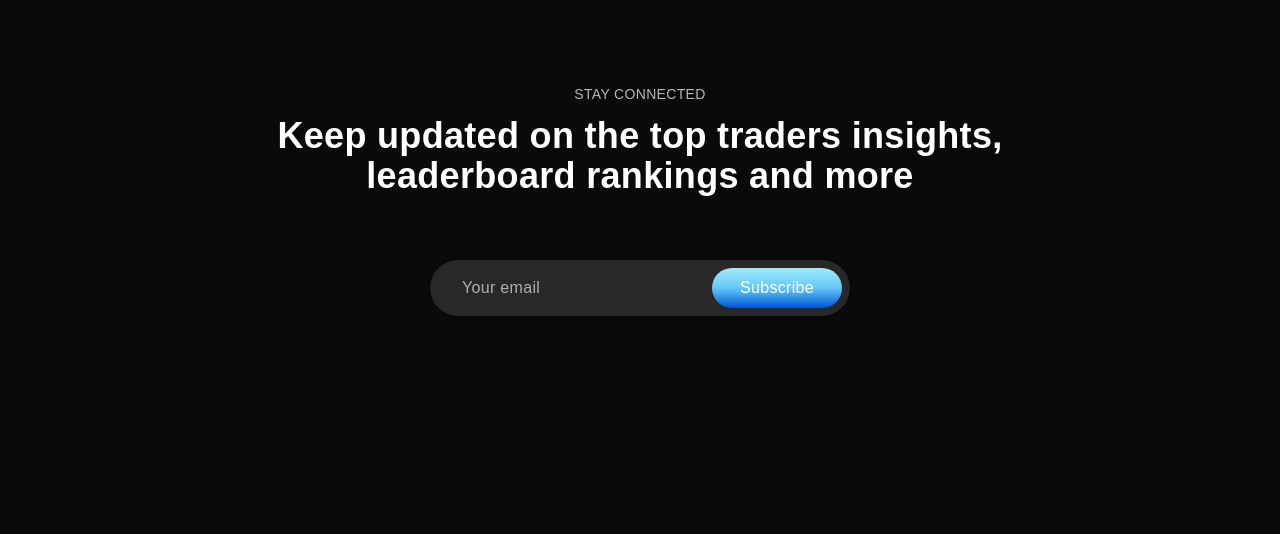
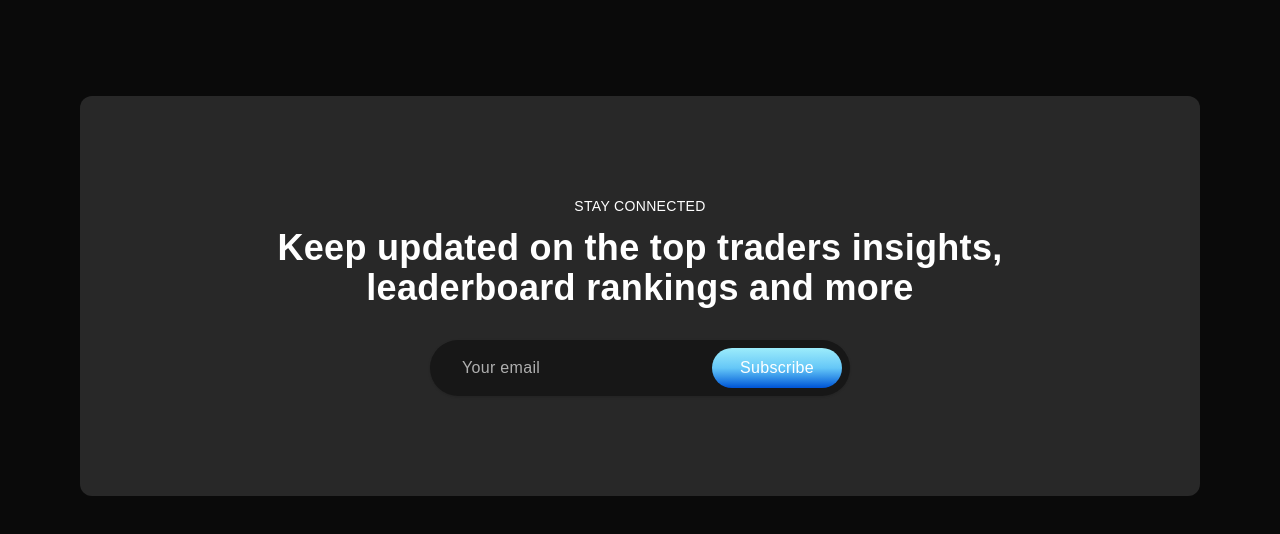
Before and after one commit to felixquan0330/prop-trading-leaderboard-frontend, a Next.js app: page /StayConnnect in a window 1280 px wide. Shown: the top 534 px of the page. Built offline with nearby package versions, Linux system fonts and the light colour scheme.

Commit message:
Update the style of stay connect section

```diff
--- a/src/app/StayConnnect/page.tsx
+++ b/src/app/StayConnnect/page.tsx
@@ -1,16 +1,17 @@
 export default function StayConnected() {
     return (
-        <div className="max-w-[1440px] w-full mx-auto px-20 pt-24 pb-16 flex flex-col gap-8 h-[400px] justify-center items-center">
+        <div className="max-w-[1440px] w-full mx-auto px-20 pt-24 pb-16 flex flex-col gap-8 justify-center items-center">
+            <div className="bg-[#282828] w-full h-[400px] flex flex-col justify-center items-center gap-8 rounded-xl">
                 <div className="flex flex-col gap-3">
-                <span className="text-white opacity-70 text-center text-sm">STAY CONNECTED</span>
-                <h1 className="text-white text-center text-4xl font-bold">
+                    <span className="text-white text-center text-sm">STAY CONNECTED</span>
+                    <h1 className="text-white text-center text-4xl font-semibold">
                         Keep updated on the top traders insights,
                         <br />
                         leaderboard rankings and more
                     </h1>
                 </div>
-            <div className="flex justify-center items-center min-h-[120px]">
-                <form className="flex bg-[#282828] rounded-full shadow-sm px-2 py-2 w-[420px]">
+                <div className="flex justify-center items-center">
+                    <form className="flex bg-[#171717] rounded-full shadow-sm px-2 py-2 w-[420px]">
                         <input
                             type="email"
                             placeholder="Your email"
@@ -26,5 +27,6 @@ export default function StayConnected() {
                     </form>
                 </div>
             </div>
+        </div>
     )
 }
```
Lines whose indentation alone changed are shown as unchanged.
